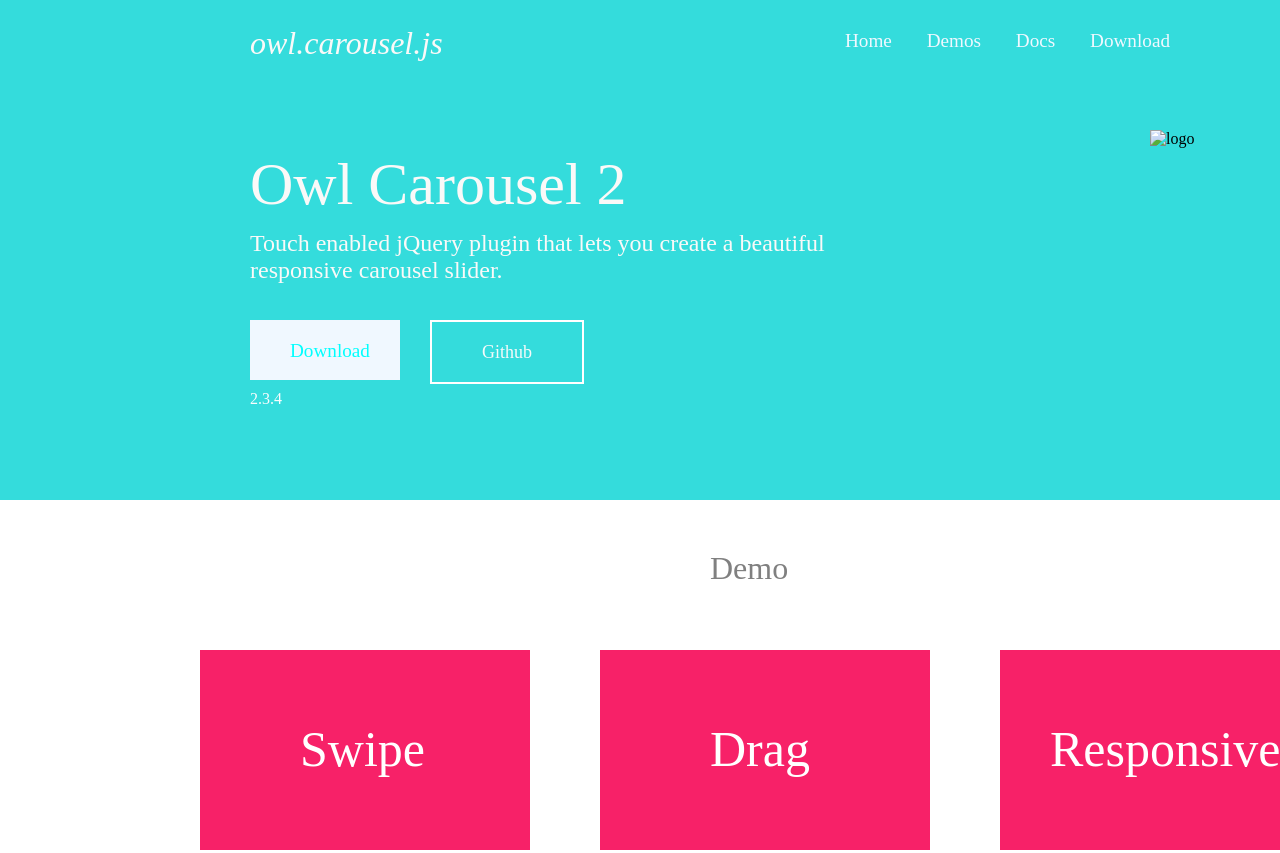
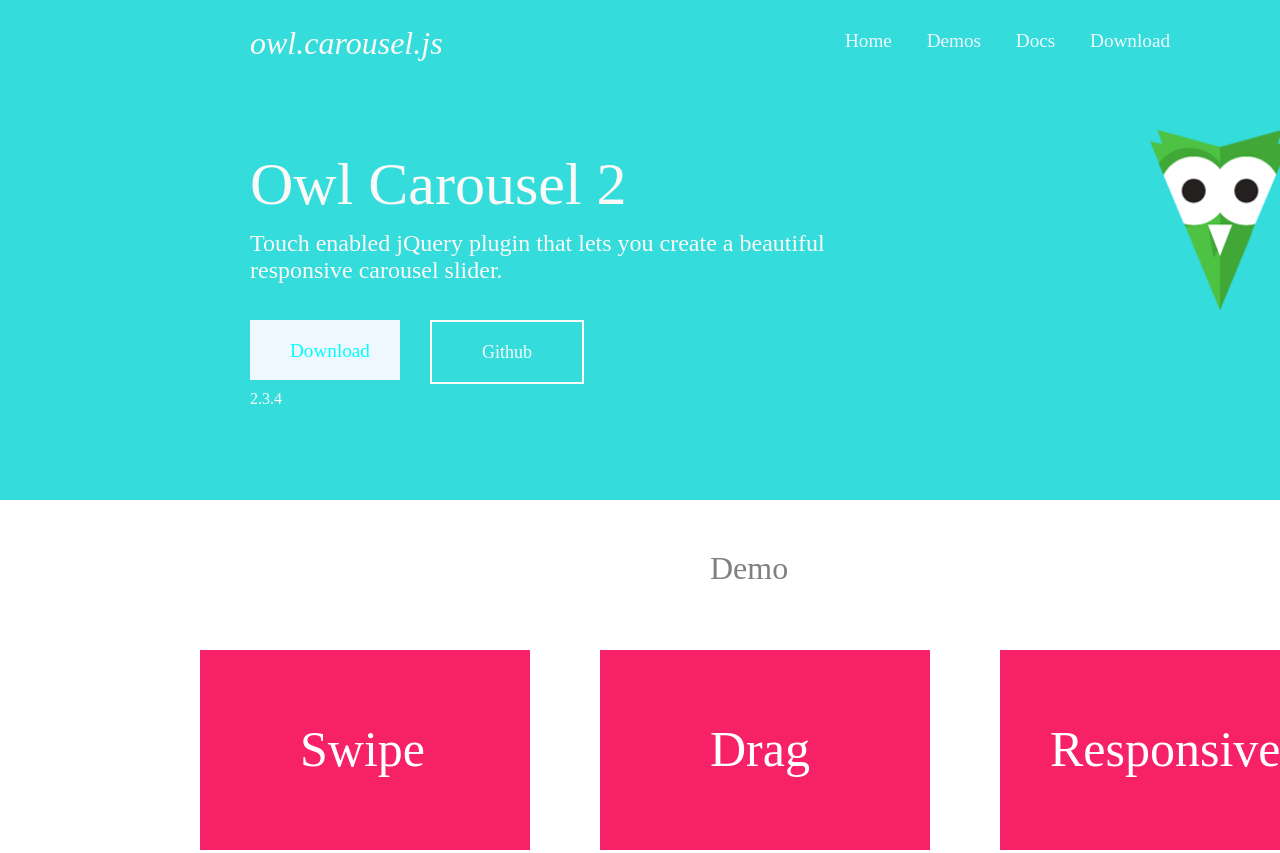
Before and after one commit to dhruvidadhaniya/owl, a plain HTML site: page index.html in a window 1280 px wide. Shown: the top 853 px of the page. Drawn offline with Linux system fonts and the light colour scheme.

Commit message:
index.html

```diff
--- a/index.html
+++ b/index.html
@@ -24,7 +24,7 @@
     </p>
     <div class="btn1"><p class="dow">Download</p></div>
     <div class="btn2"><p class="git">Github</p></div>
-    <img class="image" src="photo/owl-logo.png" alt="logo">
+    <img class="image" src="owl-logo.png" alt="logo">
     <p class="num">2.3.4</p>
     <p class="demo">Demo</p>
     <div class="main">
```
